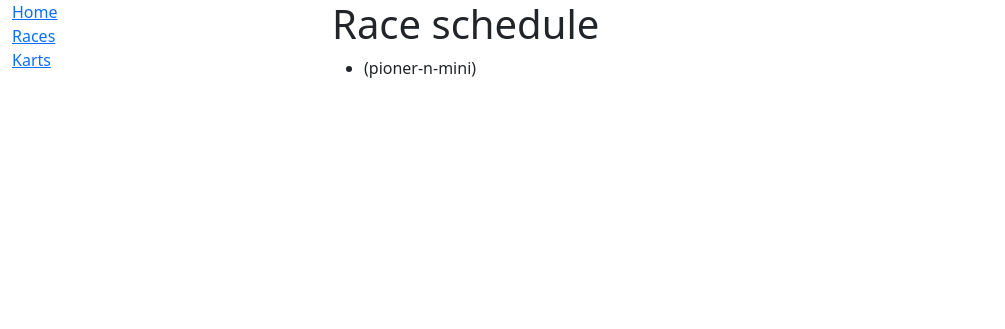
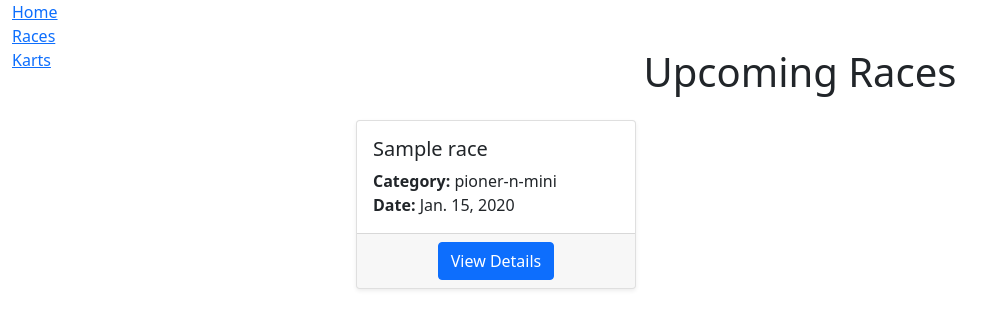
Before and after one commit to yashkunn/karting-race-manager, a Django app: page /race/ in a window 1280 px wide. Shown: the top 329 px of the page, without its empty margins (0-1005 px from the left). Run offline with Django 5.2, Linux system fonts and the light colour scheme; tables that the repository leaves empty hold one stand-in row (values such as "Sample post").

Commit message:
create race_detail and kart-detail,

```diff
--- a/karting/urls.py
+++ b/karting/urls.py
@@ -2,12 +2,20 @@ from django.conf import settings
 from django.conf.urls.static import static
 from django.urls import path
 
-from karting.views import index, RaceListView, KartListView
+from karting.views import (
+    index,
+    RaceListView,
+    KartListView,
+    KartDetailView,
+    RaceDetailView
+)
 
 app_name = "karting"
 
 urlpatterns = [
     path("", index, name="index"),
     path("race/", RaceListView.as_view(), name="race-list"),
-    path("kart/", KartListView.as_view(), name="kart-list"),
+    path("karts/", KartListView.as_view(), name="karts-list"),
+    path("karts/<int:pk>/", KartDetailView.as_view(), name="kart-detail"),
+    path("race/<int:pk>/", RaceDetailView.as_view(), name="race-detail"),
     ] + static(settings.STATIC_URL, document_root=settings.STATIC_ROOT)
--- a/karting/views.py
+++ b/karting/views.py
@@ -29,8 +29,21 @@ class RaceListView(generic.ListView):
     paginate_by = 5
 
 
+class RaceDetailView(generic.DetailView):
+    model = Race
+    queryset = Race.objects.select_related("category")
+    template_name = "karting/race-detail.html"
+
+
 class KartListView(generic.ListView):
     model = Kart
     template_name = "karting/kart_list.html"
+    context_object_name = "karts"
     queryset = Kart.objects.select_related("category")
     paginate_by = 5
+
+
+class KartDetailView(generic.DetailView):
+    model = Kart
+    queryset = Kart.objects.select_related("category")
+    template_name = "karting/kart-detail.html"
--- a/templates/includes/sidebar.html
+++ b/templates/includes/sidebar.html
@@ -6,6 +6,6 @@
     <a href="{% url 'karting:race-list' %}">Races</a>
   </li>
   <li>
-    <a href="{% url 'karting:kart-list' %}">Karts</a>
+    <a href="{% url 'karting:karts-list' %}">Karts</a>
   </li>
 </ul>
--- a/templates/karting/race_list.html
+++ b/templates/karting/race_list.html
@@ -1,17 +1,34 @@
 {% extends "base.html" %}
 
 {% block content %}
-  <h1>Race schedule</h1>
-  {% if race_list %}
-    <ul>
-      {% for race in race_list %}
-        <li>
-{#          <a href="{% url "karting:race-detail" pk=race.id %} ">{{ race.id }}</a>#}
-          {{ race.model }} ({{ race.category.name }})
-        </li>
-      {% endfor %}
-    </ul>
-  {% else %}
-    <p>There are no races in schedule</p>
-  {% endif %}
+  <div class="container mt-5">
+    <h1 class="mb-4 text-center">Upcoming Races</h1>
+
+    {% if race_list %}
+      <div class="row">
+        {% for race in race_list %}
+          <div class="col-md-4 mb-4">
+            <div class="card h-100 shadow-sm">
+              <div class="card-body">
+                <h5 class="card-title">
+                  {{ race.name }}
+                </h5>
+                <p class="card-text">
+                  <strong>Category:</strong> {{ race.category.name }}<br>
+                  <strong>Date:</strong> {{ race.date }}
+                </p>
+              </div>
+              <div class="card-footer text-center">
+                <a href="{% url 'karting:race-detail' pk=race.id %}" class="btn btn-primary">View Details</a>
+              </div>
+            </div>
+          </div>
+        {% endfor %}
+      </div>
+    {% else %}
+      <div class="alert alert-warning text-center" role="alert">
+        There are no upcoming races in the schedule.
+      </div>
+    {% endif %}
+  </div>
 {% endblock %}
```
Also changed, not shown: templates/karting/kart-detail.html (added, +14 -0 lines), templates/karting/kart_list.html (+11 -5 lines), templates/karting/race-detail.html (added, +16 -0 lines).
